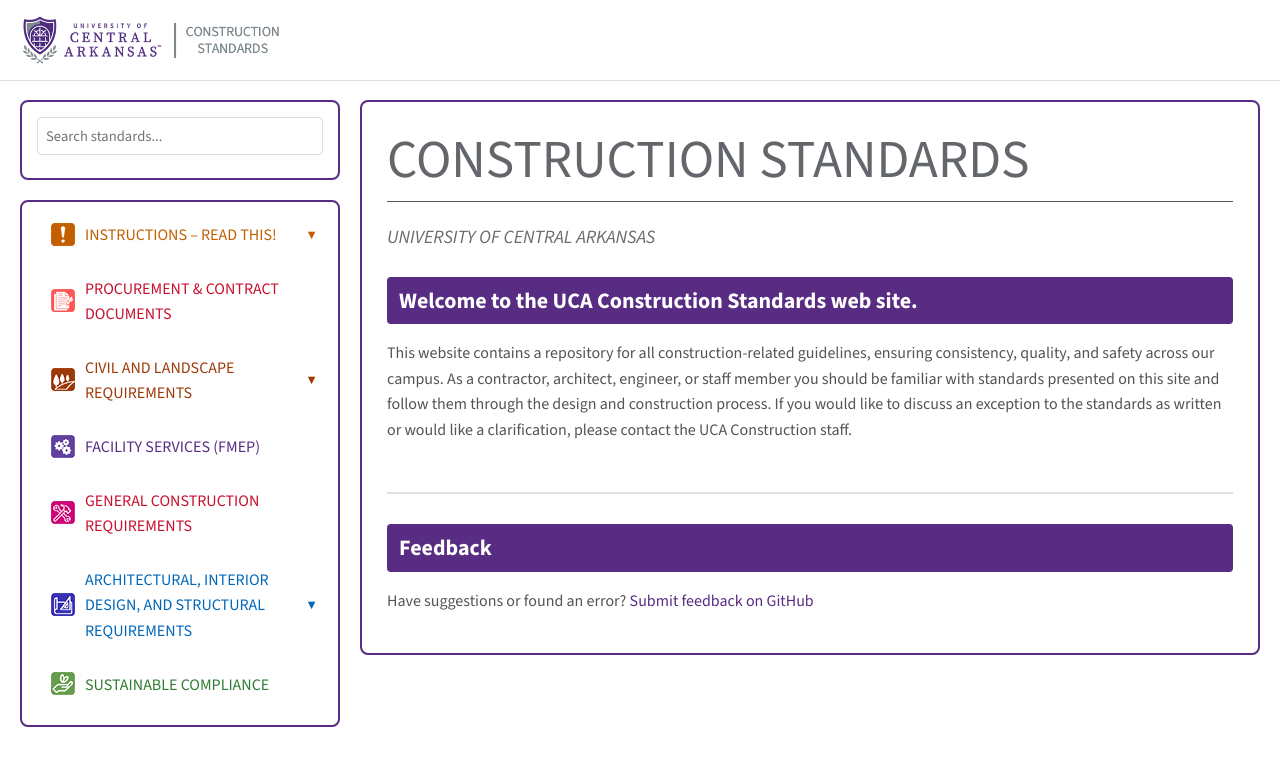
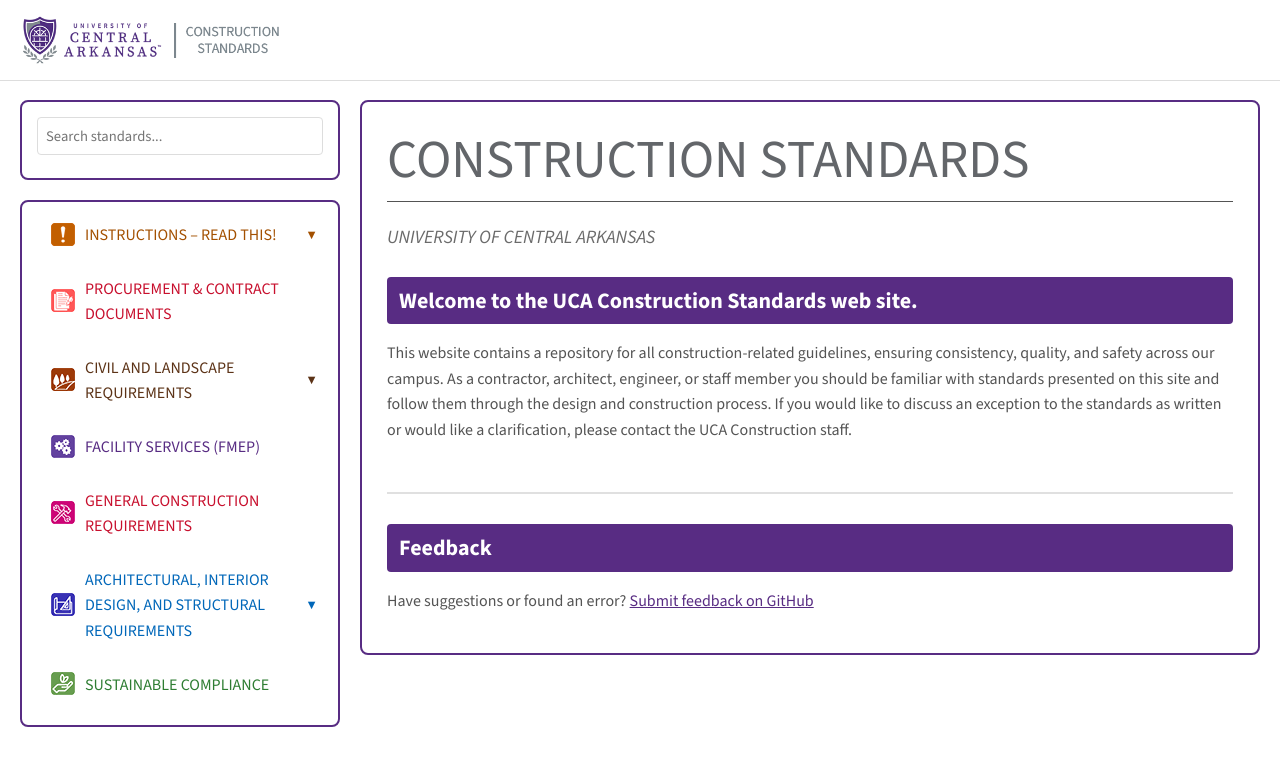
Before and after one commit to AMRJacob/UCA-Construction-Standards-CMS, a Jekyll site: the page built from index.md, in a window 1280 px wide. Shown: the top 766 px of the page. Built offline with Jekyll 4.4.1, drawn with Linux system fonts in a browser that asks for light colours; a script that is not in the unit is left out; comment, search, counter and statistics services are not loaded.

Commit message:
Update default.html

```diff
--- a/_layouts/default.html
+++ b/_layouts/default.html
@@ -76,13 +76,13 @@
       --uca-gray: #63666a;
       --fire-red: #c8102e;
       --plumbing-blue: #0067b9;
-      --hvac-orange: #c25f00; /* Darkened from #ff8200 for WCAG AA contrast */
+      --hvac-orange: #a35000; /* Darkened for WCAG AA normal text contrast (5.67:1) */
       --site-green: #00a651;
       --sustainable-green: #2e7d32;
       --soft-purple-banner: #582C83; /* Official UCA purple */
       --body-text-gray: #545454;
       --subheading-gray: #6b6b6b; /* Darkened from #9c9c9c for WCAG AA contrast */
-      --civil-rust: #9d3a08;
+      --civil-rust: #5c3317; /* Dark brown - clearly distinct from orange */
 
       /* Muted discipline tag colors */
       --tag-architecture: #7b6a9b;
@@ -222,9 +222,9 @@
     .has-submenu:has(a[href*="civil-landscape"]) .submenu a { color: var(--civil-rust) !important; }
     .has-submenu:has(a[href*="architectural"]) .submenu a { color: var(--plumbing-blue) !important; }
 
-    .sidebar nav a[href*="instructions"]:hover { background-color: rgba(194, 95, 0, 0.1); border-left-color: var(--hvac-orange) !important; }
+    .sidebar nav a[href*="instructions"]:hover { background-color: rgba(163, 80, 0, 0.1); border-left-color: var(--hvac-orange) !important; }
     .sidebar nav a[href*="procurement"]:hover { background-color: rgba(200, 16, 46, 0.1); border-left-color: var(--fire-red) !important; }
-    .sidebar nav a[href*="civil-landscape"]:hover { background-color: rgba(157, 58, 8, 0.1); border-left-color: var(--civil-rust) !important; }
+    .sidebar nav a[href*="civil-landscape"]:hover { background-color: rgba(92, 51, 23, 0.1); border-left-color: var(--civil-rust) !important; }
     .sidebar nav a[href*="facility-services"]:hover { background-color: rgba(88, 44, 131, 0.1); border-left-color: var(--uca-purple) !important; }
     .sidebar nav a[href*="general-construction"]:hover { background-color: rgba(200, 16, 46, 0.1); border-left-color: var(--fire-red) !important; }
     .sidebar nav a[href*="architectural"]:hover { background-color: rgba(0, 103, 185, 0.1); border-left-color: var(--plumbing-blue) !important; }
@@ -372,7 +372,7 @@
     }
     .main-content-box table td { padding: 10px; border: 1px solid #ddd; color: var(--body-text-gray); }
     .main-content-box table tr:nth-child(even) { background-color: #f8f9fa; }
-    .main-content-box a { color: var(--uca-purple); text-decoration: none; }
+    .main-content-box a { color: var(--uca-purple); text-decoration: underline; }
     .main-content-box a:hover { text-decoration: underline; }
     .main-content-box code {
       background-color: #f8f9fa;
@@ -553,7 +553,7 @@
       {% assign tags = page.tags | join: ',' | split: ',' | uniq %}
       {% if tags.size > 0 %}
       <div class="tag-widget-box" style="margin-top: 20px;">
-        <h3>PAGE TAGS</h3>
+        <p style="margin: 0 0 8px 0; font-weight: bold; font-size: 11pt; letter-spacing: 0.5px;">PAGE TAGS</p>
         <div class="tag-cloud">
             {% for tag in tags %}
                 {% if tag != "" %}
```
